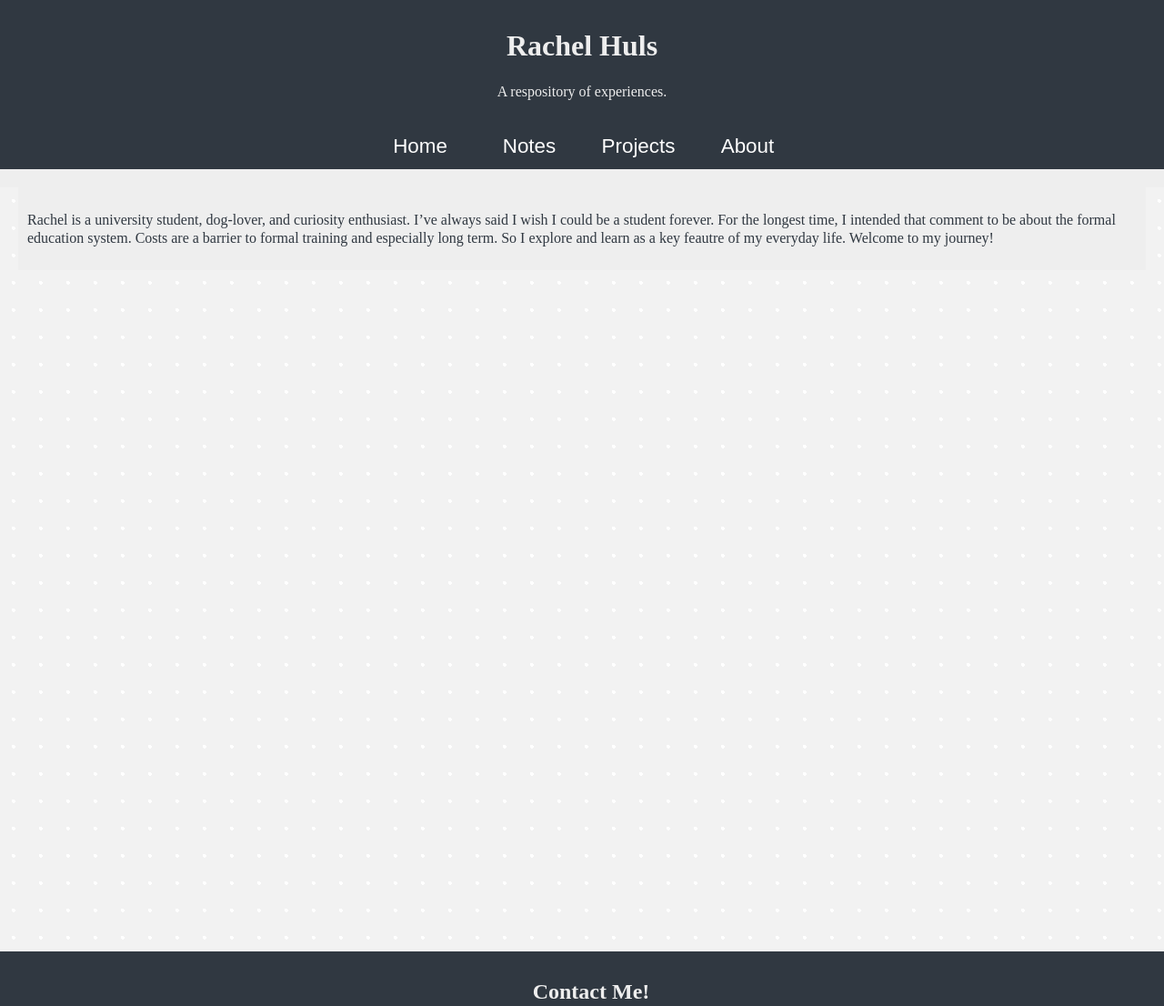
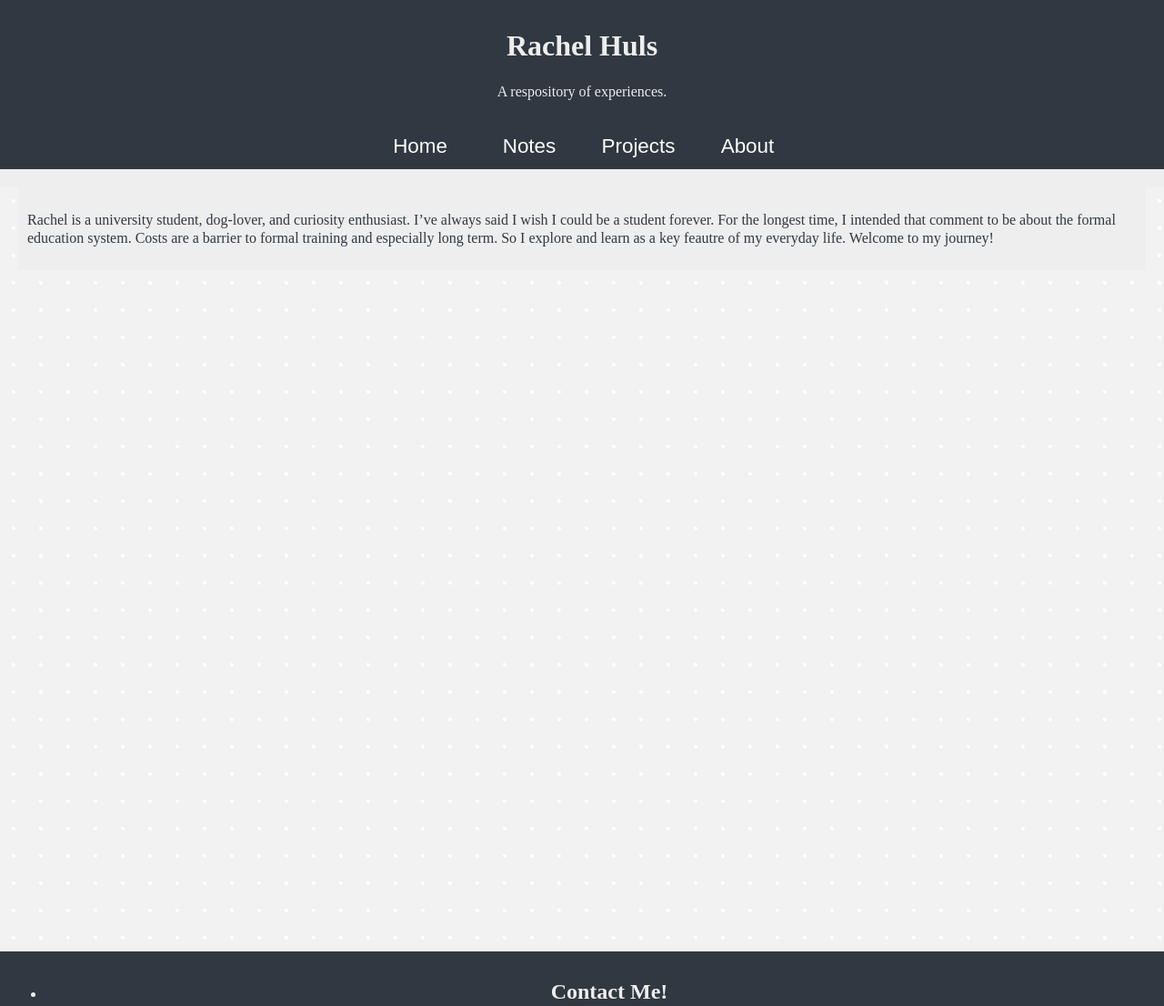
Before and after one commit to rachelhuls/rachelhuls.github.io, a Jekyll site: the page built from index.html, in a window 1280 px wide. Shown: the whole page at 91% size. Built offline with Jekyll 4.4.1, drawn with Linux system fonts in a browser that asks for light colours.

Commit message:
Update footer.html

```diff
--- a/_includes/footer.html
+++ b/_includes/footer.html
@@ -2,9 +2,11 @@
   <div class="wrapper">
     <div class="footer-col-wrapper">
       <div class="footer-col one-half">
-      <h2 class="footer-heading">Contact Me!</h2>
-          <h4>Rachel Huls</h4>
-          <h4>{{site.email}}</h4>
+        <ul>
+          <li><h2 class="footer-heading">Contact Me!</h2></li>
+          <li><h4>Rachel Huls</h4></li>
+          <li><h4>{{site.email}}</h4></li>
+        </ul>
       </div>
     </div>
     </div>
```
